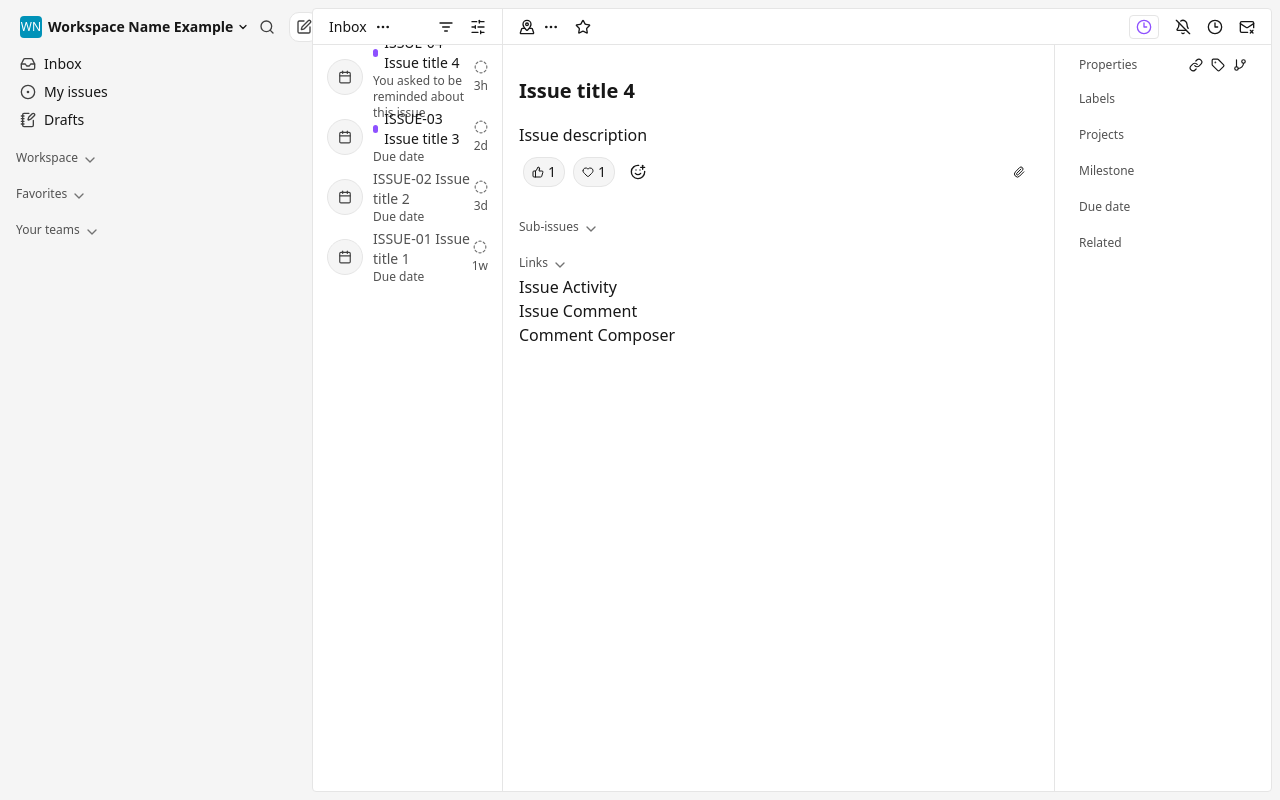
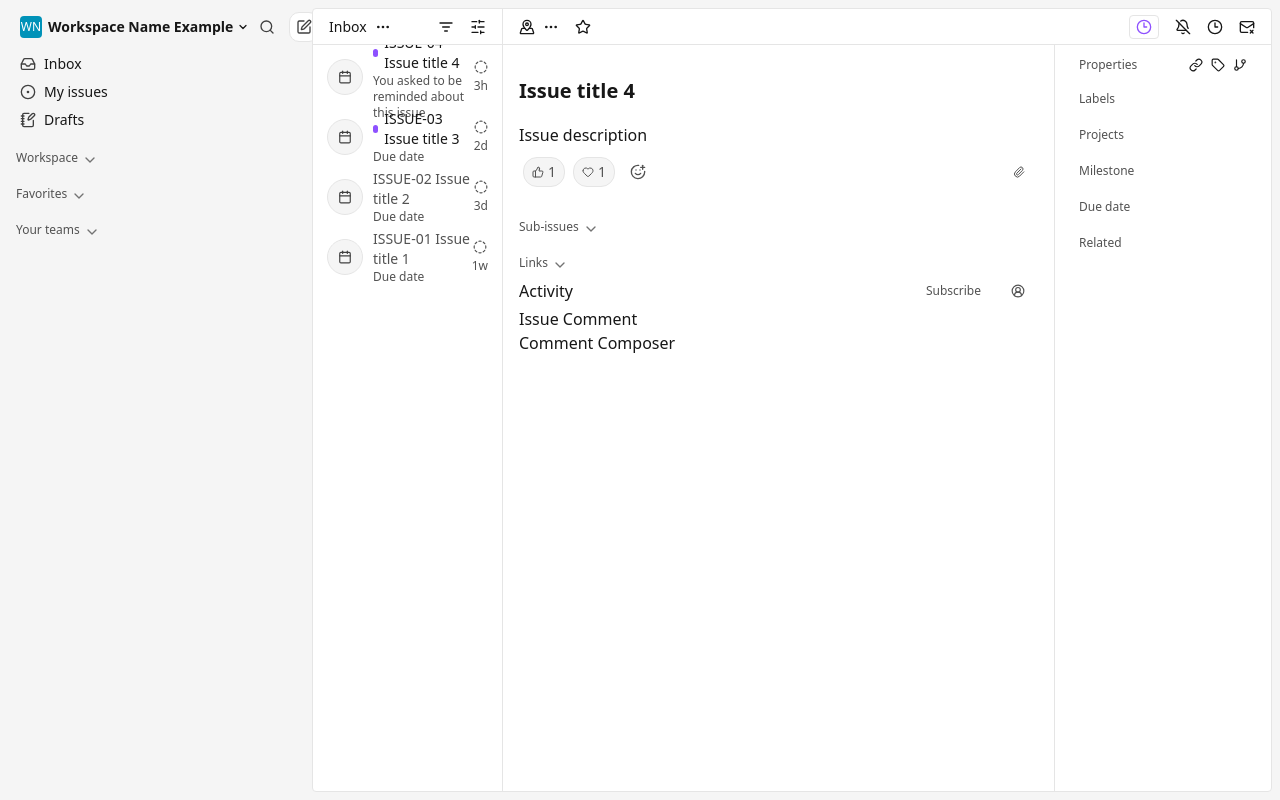
Before and after one commit to coding-wani/super-josefina, a Next.js app: page /inbox in a window 1280 px wide. Built offline with nearby package versions, Linux system fonts and the light colour scheme.

Commit message:
feat: enhance styling and hover effects across multiple components including AttachFileButton, IssueActivity, IssueReactions, and Sidebar for improved user experience

```diff
--- a/src/app/inbox/components/IssueContent/AttachFileButton/AttachFileButton.tsx
+++ b/src/app/inbox/components/IssueContent/AttachFileButton/AttachFileButton.tsx
@@ -5,7 +5,18 @@ export default function AttachFileButton() {
   return (
     <div
       aria-label="Attach images, files or videos button"
-      className={`flex items-center justify-center size-7.5 rounded-full hover:border ${colors.border.secondary} hover:${colors.bg.primary}`}
+      className={`
+        flex
+        items-center
+        justify-center
+        size-7.5
+        rounded-full
+        hover:border
+        ${colors.border.secondary}
+        hover:${colors.bg.primary}
+        ${colors.icon.secondary}
+        ${colors.icon.groupHover}
+        hover:${colors.icon.active}`}
     >
       <Paperclip size={12} />
     </div>
--- a/src/app/inbox/components/IssueContent/IssueActivity/IssueActivity.tsx
+++ b/src/app/inbox/components/IssueContent/IssueActivity/IssueActivity.tsx
@@ -1,3 +1,57 @@
+import { colors } from "@/lib/colors";
+import { CircleUserRound } from "lucide-react";
+
 export default function IssueActivity() {
-  return <div>Issue Activity</div>;
+  return (
+    <div aria-label="Issue activity">
+      <div
+        aria-label="Issue activity header"
+        className="flex items-center justify-between"
+      >
+        <span className={`font-medium ${colors.text.primary}`}>Activity</span>
+        <div
+          aria-label="Issue subscription"
+          className="flex items-center gap-2 px-1"
+        >
+          <div
+            className={`
+              flex
+              items-center
+              justify-center
+              h-8
+              px-3
+              rounded
+              border
+              border-transparent
+              hover:${colors.border.secondary}
+              hover:${colors.bg.primary}
+              ${colors.text.secondary}
+              hover:${colors.text.primary}
+            `}
+          >
+            <span className="text-xs">Subscribe</span>
+          </div>
+
+          <div
+            aria-label="Subscribers options button"
+            className={`
+              flex
+              items-center
+              justify-center
+              size-8
+              rounded
+              hover:border
+              ${colors.border.secondary}
+              hover:${colors.bg.primary}
+              ${colors.icon.secondary}
+              ${colors.icon.groupHover}
+              hover:${colors.icon.active}
+            `}
+          >
+            <CircleUserRound size={14} />
+          </div>
+        </div>
+      </div>
+    </div>
+  );
 }
--- a/src/app/inbox/components/IssueContent/IssueReactions/IssueReactions.tsx
+++ b/src/app/inbox/components/IssueContent/IssueReactions/IssueReactions.tsx
@@ -6,7 +6,20 @@ export default function IssueReactions() {
     <div className="flex items-center gap-2" aria-label="Issue Reactions">
       <div
         aria-label="Like reaction counter"
-        className={`flex items-center gap-1 border py-1 px-2 rounded-xl ${colors.border.primary} ${colors.bg.primary} hover:${colors.bg.tertiary}`}
+        className={`
+          flex
+          items-center
+          gap-1
+          border
+          py-1
+          px-2
+          rounded-xl
+          ${colors.border.primary}
+          ${colors.bg.primary}
+          hover:${colors.bg.tertiary}
+          ${colors.icon.secondary}
+          ${colors.icon.groupHover}
+          hover:${colors.icon.active}`}
       >
         <ThumbsUp size={12} />
         <span className="text-sm font-medium">1</span>
@@ -14,14 +27,39 @@ export default function IssueReactions() {
 
       <div
         aria-label="Heart reaction counter"
-        className={`flex items-center gap-1 border py-1 px-2 rounded-xl ${colors.border.primary} ${colors.bg.primary} hover:${colors.bg.tertiary}`}
+        className={`
+          flex
+          items-center
+          gap-1
+          border
+          py-1
+          px-2
+          rounded-xl
+          ${colors.border.primary}
+          ${colors.bg.primary}
+          hover:${colors.bg.tertiary}
+          ${colors.icon.secondary}
+          ${colors.icon.groupHover}
+          hover:${colors.icon.active}`}
       >
         <Heart size={12} />
         <span className="text-sm font-medium">1</span>
       </div>
 
       <div
-        className={`flex items-center justify-center size-7.5 rounded-full hover:border ${colors.border.secondary} hover:${colors.bg.primary}`}
+        className={`
+          flex
+          items-center
+          justify-center
+          size-7.5
+          rounded-full
+          hover:border
+          ${colors.border.secondary}
+          hover:${colors.bg.primary}
+          ${colors.icon.secondary}
+          ${colors.icon.groupHover}
+          hover:${colors.icon.active}
+        `}
         aria-label="Add reaction button"
       >
         <SmilePlus size={16} />
--- a/src/lib/colors.ts
+++ b/src/lib/colors.ts
@@ -8,9 +8,9 @@ export const colors = {
 
   icon: {
     primary: "text-neutral-700",
-    secondary: "text-neutral-500",
+    secondary: "text-neutral-600",
     active: "text-neutral-900",
-    hover: "group-hover:text-neutral-900",
+    groupHover: "group-hover:text-neutral-900",
   },
 
   reminderIcon: {
```
Also changed, not shown: src/components/layout/Sidebar/Sidebar.tsx (+24 -24 lines).
